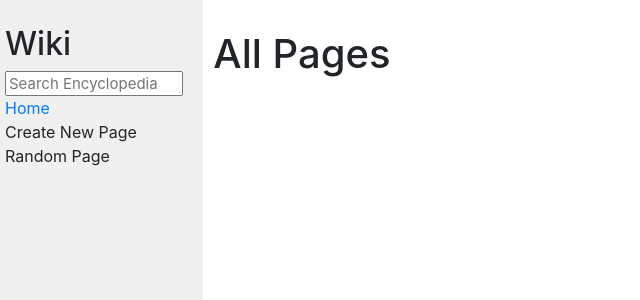
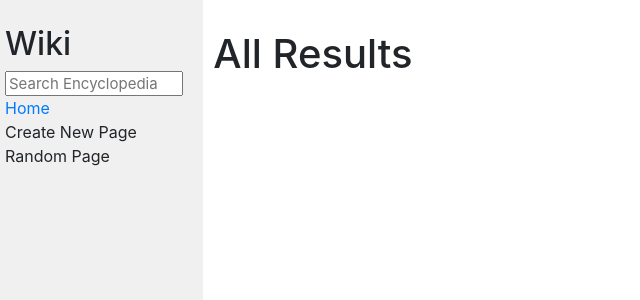
Before and after one commit to kylekce/CS50w, a Django app: template Project 1/wiki/encyclopedia/templates/encyclopedia/result.html in a window 1280 px wide. Shown: the top 300 px of the page, without its empty margins (0-640 px from the left). Run offline with Django 3.2, Linux system fonts and the light colour scheme; the template is opened without the code that fills it, so the values that code supplies are empty; parts of the project's set-up code (start-up, migrations or seed data) failed here and were passed over; some libraries are stand-ins or nearby versions.

Commit message:
Apr 15, 2023, 5:05 AM

```diff
--- a/Project 1/wiki/encyclopedia/templates/encyclopedia/result.html
+++ b/Project 1/wiki/encyclopedia/templates/encyclopedia/result.html
@@ -5,7 +5,7 @@
 {% endblock %}
 
 {% block body %}
-    <h1>All Pages</h1>
+    <h1>All Results</h1>
 
     <ul>
         {% for entry in recomendations %}
```
